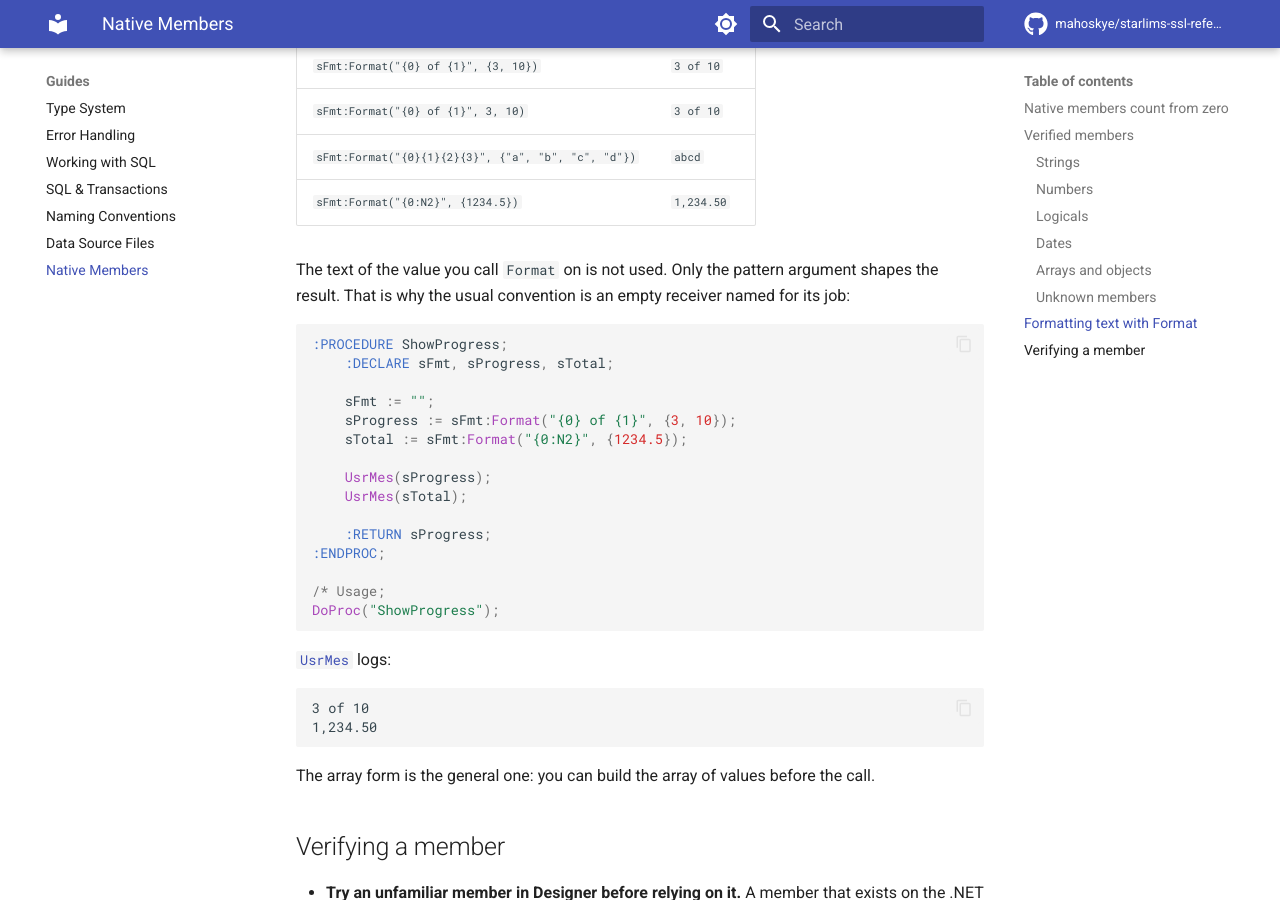
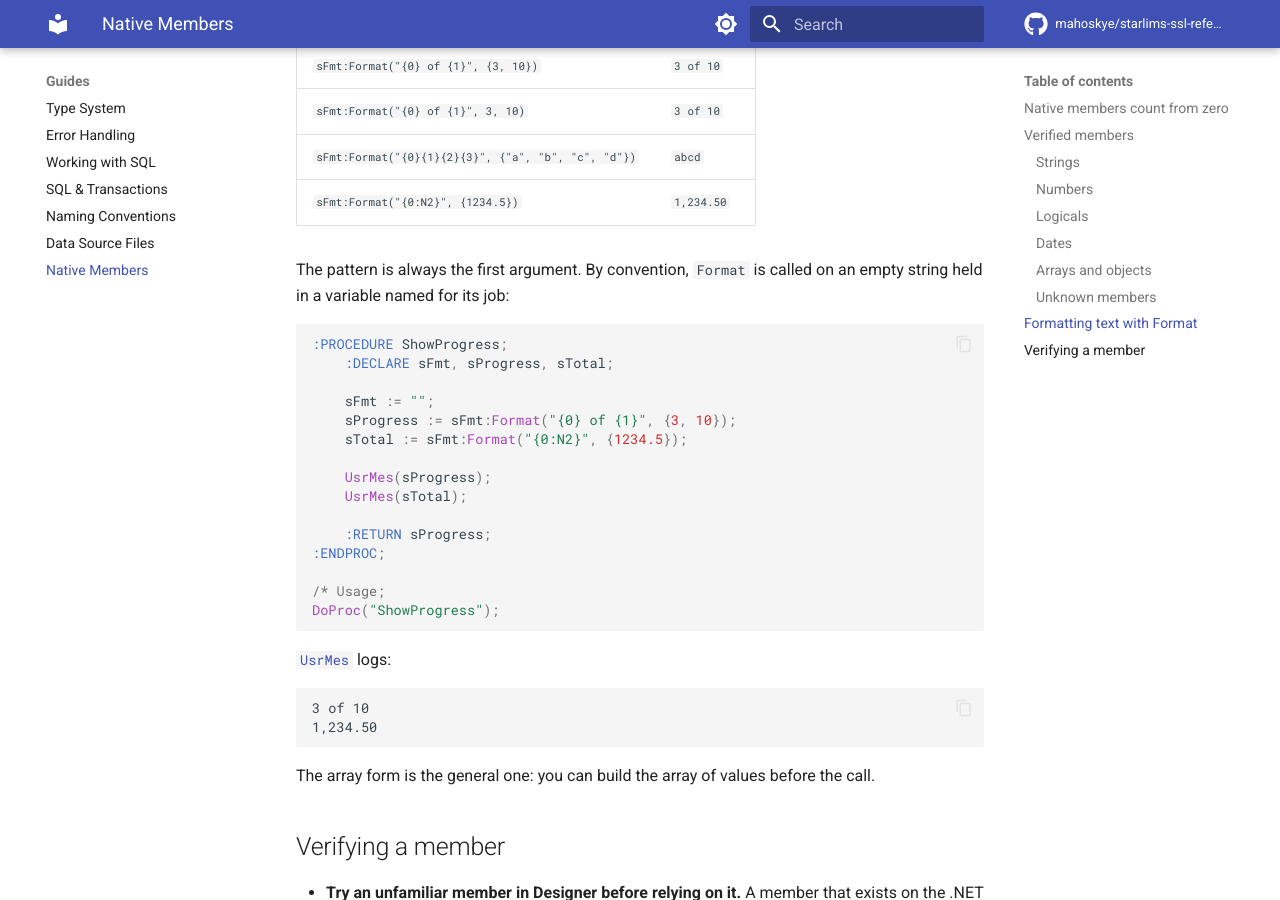
Before and after one commit to mahoskye/starlims-ssl-reference, an MkDocs documentation site: the page built from content/guides/native-members.md, in a window 1280 px wide and 900 px high, scrolled down 4822 px. Built offline with MkDocs 1.6.1 and Material for MkDocs 9.7.7, drawn with Linux system fonts in a browser that asks for light colours; plug-ins that fetch from the network failed and are left out; comment, search, counter and statistics services are not loaded.

Commit message:
docs: native-members Format note states only the verified convention
Co-Authored-By: Claude Opus 5.5 <noreply@anthropic.com>

````diff
--- a/content/guides/native-members.md
+++ b/content/guides/native-members.md
@@ -149,7 +149,7 @@ Days: 30
 | `sFmt:Format("{0}{1}{2}{3}", {"a", "b", "c", "d"})` | `abcd` |
 | `sFmt:Format("{0:N2}", {1234.5})` | `1,234.50` |
 
-The text of the value you call `Format` on is not used. Only the pattern argument shapes the result. That is why the usual convention is an empty receiver named for its job:
+The pattern is always the first argument. By convention, `Format` is called on an empty string held in a variable named for its job:
 
 ```ssl
 :PROCEDURE ShowProgress;
````
